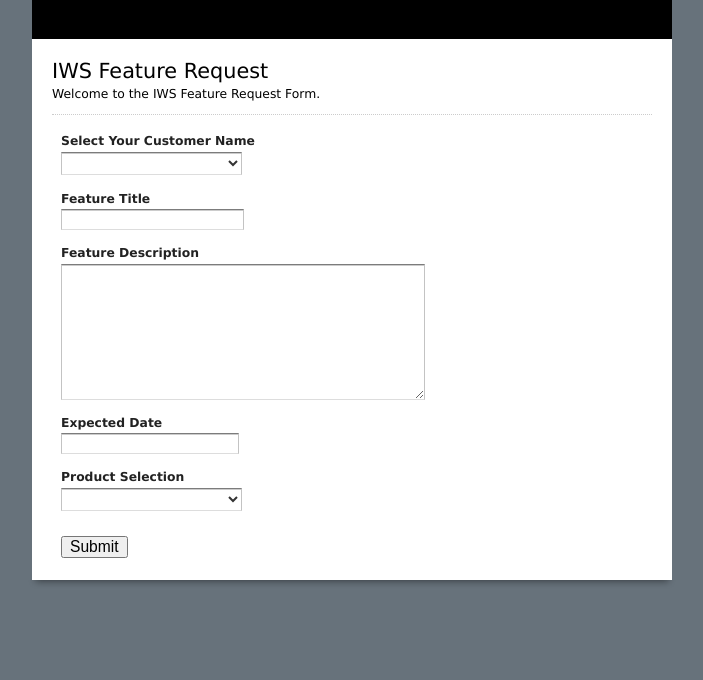
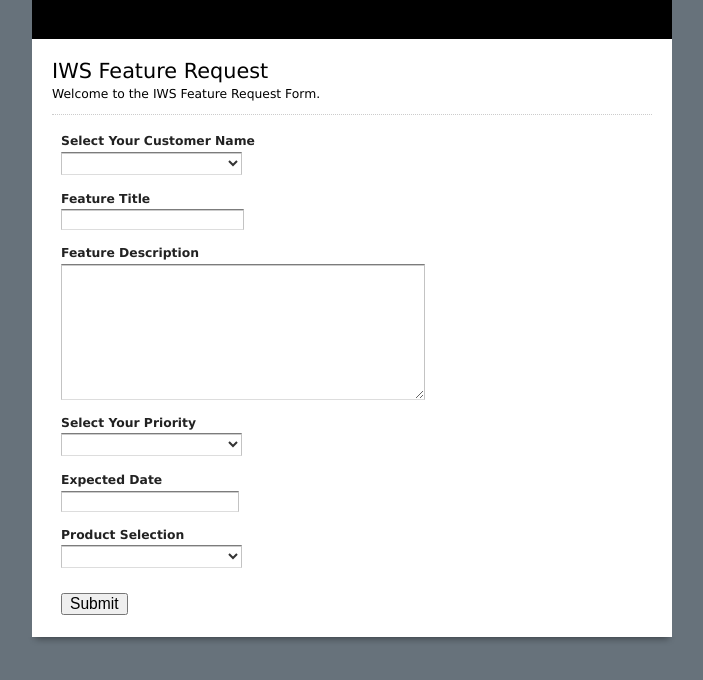
Before and after one commit to SuspiciousQueso/FeatureReq, a PHP site: page / in a window 1280 px wide. Shown: the part 21-701 px from the top of the page, without its empty margins (288-991 px from the left). Run offline with PHP 8.4, Linux system fonts and the light colour scheme; some libraries are stand-ins or nearby versions.

Commit message:
Updating, and creating class structures

```diff
--- a/app/db.Class.php
+++ b/app/db.Class.php
@@ -23,7 +23,6 @@ class DB {
     private $dbname    = DB_NAME;
     private $req       = '_GET';
     private $server    = 'HTTP_HOST';
-    private $formData  = '_POST';
 
     public function __construct(){
         // Set DSN
--- a/app/db.Creds.php
+++ b/app/db.Creds.php
@@ -11,5 +11,5 @@
 define("DB_HOST", "localhost");
 define("DB_USER", "root");
 define("DB_PASS", "!iG00gl311!");
-define("DB_NAME", "fearturereq");
+define("DB_NAME", "featurereq");
 ?>
--- a/index.php
+++ b/index.php
@@ -42,7 +42,14 @@ $req = $_GET["req"];
  </body>
 </html>
 
-<?php }else{ ?>
+<?php }else{
+/*
+  include('app/db.Class.php');
+  $r = new DB();
+  $url = $r->genUrl();
+  */
+  ?>
+
 <!DOCTYPE html PUBLIC "-//W3C//DTD XHTML 1.0 Transitional//EN" "http://www.w3.org/TR/xhtml1/DTD/xhtml1-transitional.dtd">
 <html xmlns="http://www.w3.org/1999/xhtml">
 <head>
@@ -69,7 +76,8 @@ $req = $_GET["req"];
 			         <h2>IWS Feature Request</h2>
 			            <p>Welcome to the IWS Feature Request Form.</p>
 		      </div>
-		<ul ><li id="li_4" >
+		<ul >
+      <li id="li_4" >
 		    <label class="description" for="client">Select Your Customer Name </label>
 		      <div>
 		          <select class="element select medium" id="client" name="client">
@@ -80,25 +88,42 @@ $req = $_GET["req"];
 
 		          </select>
 	        </div>
-	<p class="guidelines" id="ftitle"><small>Please select the name that corresponds to your business name</small></p>
-		</li>		<li id="li_1" >
-		<label class="description" for="ftitle">Feature Title </label>
+	<p class="guidelines" id="title"><small>Please select the name that corresponds to your business name</small></p>
+		</li>
+    <li id="li_1" >
+		<label class="description" for="title">Feature Title </label>
 		<div>
-			<input id="ftitle" name="ftitle" class="element text medium" type="text" maxlength="255" value=""/>
+			<input id="title" name="title" class="element text medium" type="text" maxlength="255" value=""/>
 		</div>
 		<p class="guidelines" id="guide_1"><small>Please enter a general title for your feature request.</small></p>
-		</li>		<li id="li_2" >
-		<label class="description" for="description">Feature Description </label>
+		</li>
+    <li id="li_2" >
+		<label class="description" for="description">Feature Description</label>
 		<div>
 			<textarea id="description" name="description" class="element textarea medium"></textarea>
-		</div><p class="guidelines" id="guide_2"><small>Please enter a longer description for your feature request</small></p>
-		</li>		<li id="li_3" >
-    <label class="description" for="date">Expected Date </label>
+		</div>
+    <p class="guidelines" id="guide_2"><small>Please enter a detailed description for your feature request.</small></p>
+		</li>
+    <li id="li_6" >
+      		  <label class="description" for="priority">Select Your Priority</label>
+            <div>
+              <select class="element select medium" is="priority" name="priority">
+                <option value="" selected="selected"></option>
+                <option value="1">Priority High</option>
+                <option value="2">Priority Medium</option>
+                <option value="3">Priority Low</option>
+                <option value="4">Priority Long Term</option>
+              </select>
+            </div>
+          <p class="guidelines" id="guide_6"><small>Select your priority for the request.</small></p>
+    <li id="li_3" >
+    <label class="description" for="date">Expected Date</label>
 		<span>
 		<input id="datepicker" name="datepicker" class="element text" maxlength="2" value="" type="text">
 		</span>
 		<p class="guidelines" id="guide_3"><small>Please enter a reasonable date you hope to have this feature implemented.</small></p>
-		</li>		<li id="li_5" >
+		</li>
+    <li id="li_5" >
 		<label class="description" for="product">Product Selection </label>
 		<div>
 		<select class="element select medium" id="product" name="product">
@@ -114,10 +139,12 @@ $req = $_GET["req"];
 
 					<li class="buttons">
 			    <input type="hidden" name="form_id" value="1119565" />
+          <input id="ticketurl" type="hidden" name="ticketurl" value="//192.168.0.3/" />
 
 				<input id="saveForm" class="button_text" type="submit" name="submit" value="Submit" />
 		</li>
 			</ul>
+
 		</form>
 	</div>
 	<img id="bottom" src="images/bottom.png" alt="">
```
Also changed, not shown: app/req.Process.php (+7 -7 lines).
